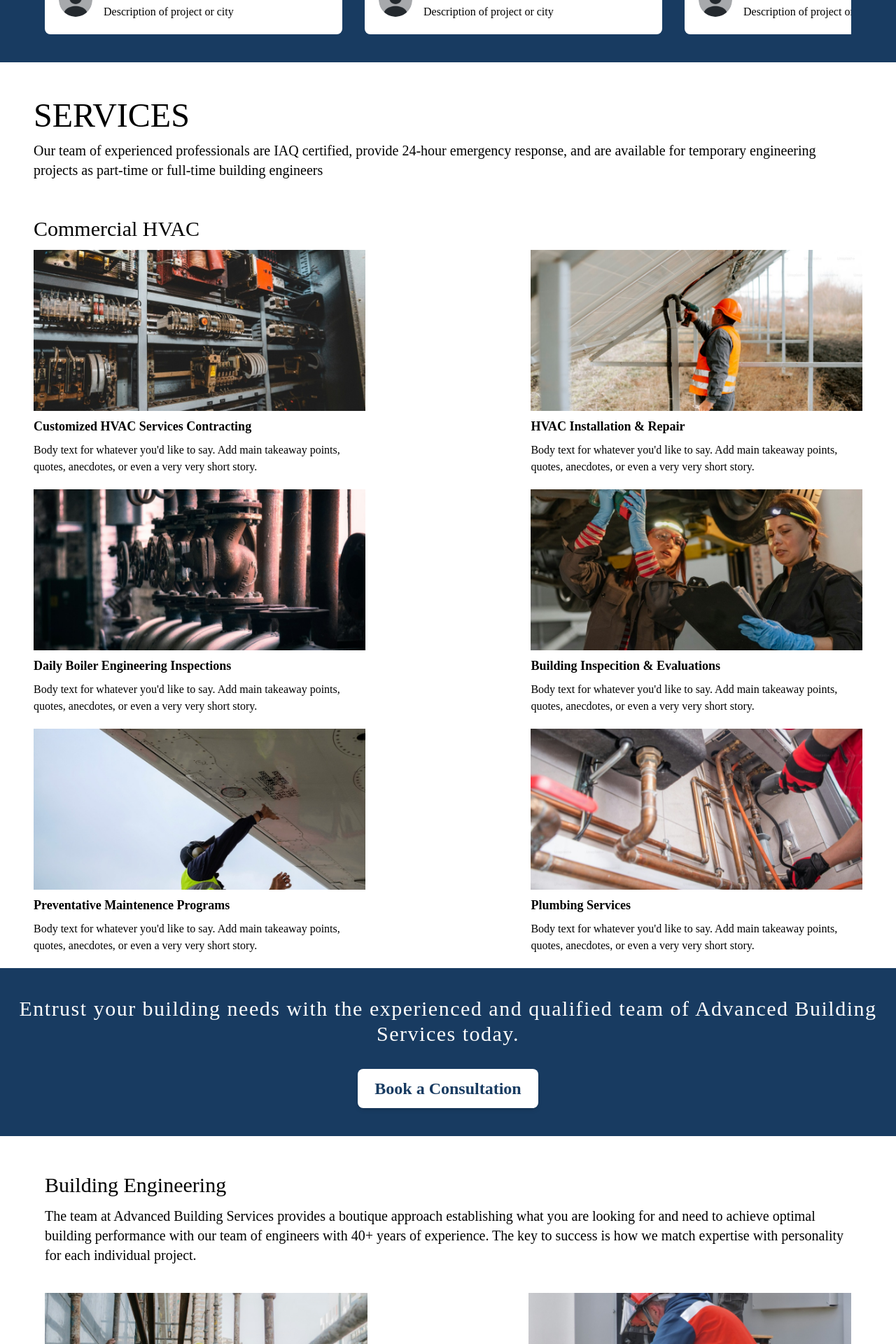
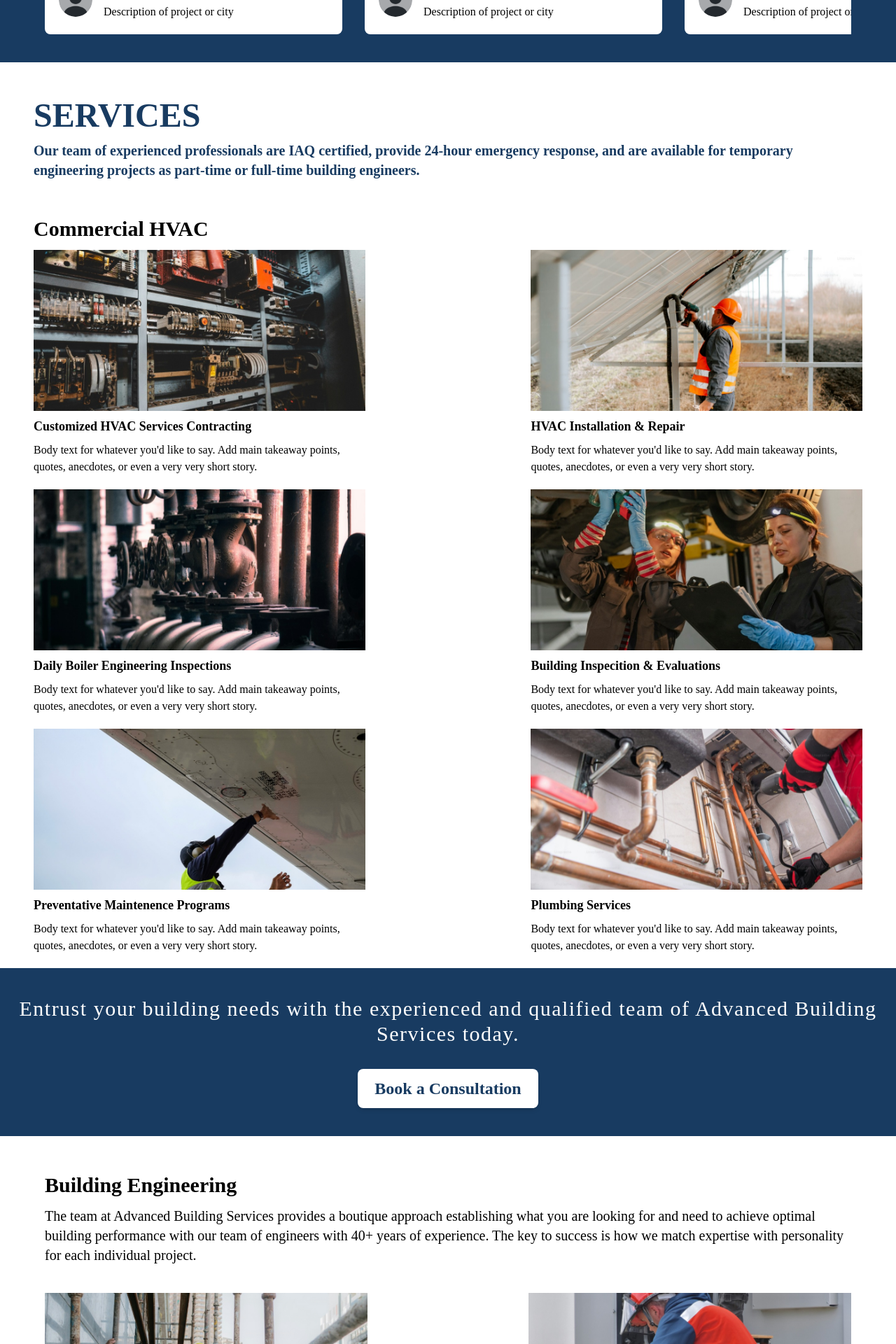
Before and after one commit to vishnu-anantatmula/absi-website, a React (Vite) app: page / in a window 1280 px wide. Shown: the part 1220-3140 px from the top of the page at 70% size. Built offline with nearby package versions, Linux system fonts and the light colour scheme.

Commit message:
Gave font-semibold to commercial hvac and building engineering titles. Made font changes and text-color changes to Services section to match the figma.

```diff
--- a/src/Components/BuildingEngineering/BuildingEngineering.tsx
+++ b/src/Components/BuildingEngineering/BuildingEngineering.tsx
@@ -6,7 +6,7 @@ export default function BuildingEngineering() {
     <>
       <section className="engineering-section" id="engineering">
         <div className="py-10">
-          <h1 className="text-2xl lg:text-3xl font-maven leading-9 py-3">
+          <h1 className="text-2xl lg:text-3xl font-maven leading-9 py-3 font-semibold">
             Building Engineering
           </h1>
           <p className="font-maven text-xl">
--- a/src/Components/ServicesSection/Services.tsx
+++ b/src/Components/ServicesSection/Services.tsx
@@ -8,16 +8,18 @@ export default function Services() {
         className="service-section px-4 md:px-12 font-maven"
         id="services">
         <div className="py-10">
-          <h1 className="text-2xl lg:text-5xl leading-9 py-3">SERVICES</h1>
-          <p className="font-hind text-xl">
+          <h1 className="font-semibold text-3xl lg:text-5xl leading-9 py-3 text-blue-950">
+            SERVICES
+          </h1>
+          <p className="text-xl font-semibold text-blue-950">
             Our team of experienced professionals are IAQ certified, provide
             24-hour emergency response, and are available for temporary
-            engineering projects as part-time or full-time building engineers
+            engineering projects as part-time or full-time building engineers.
           </p>
         </div>
         <div>
           <h1
-            className="text-2xl lg:text-3xl leading-9 py-3"
+            className="text-2xl lg:text-3xl leading-9 py-3 font-semibold"
             id="commercial-hvac">
             Commercial HVAC
           </h1>
```
